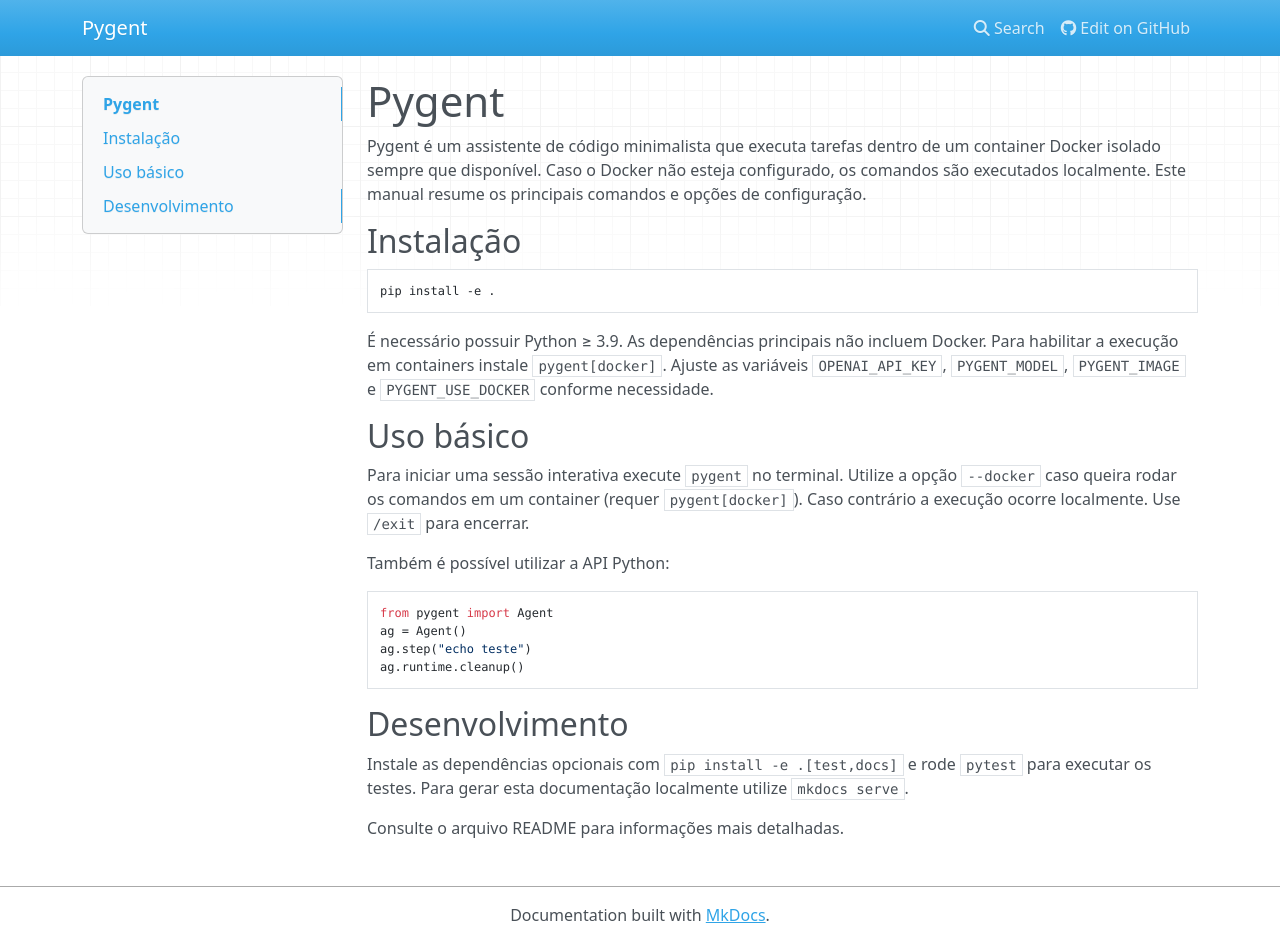
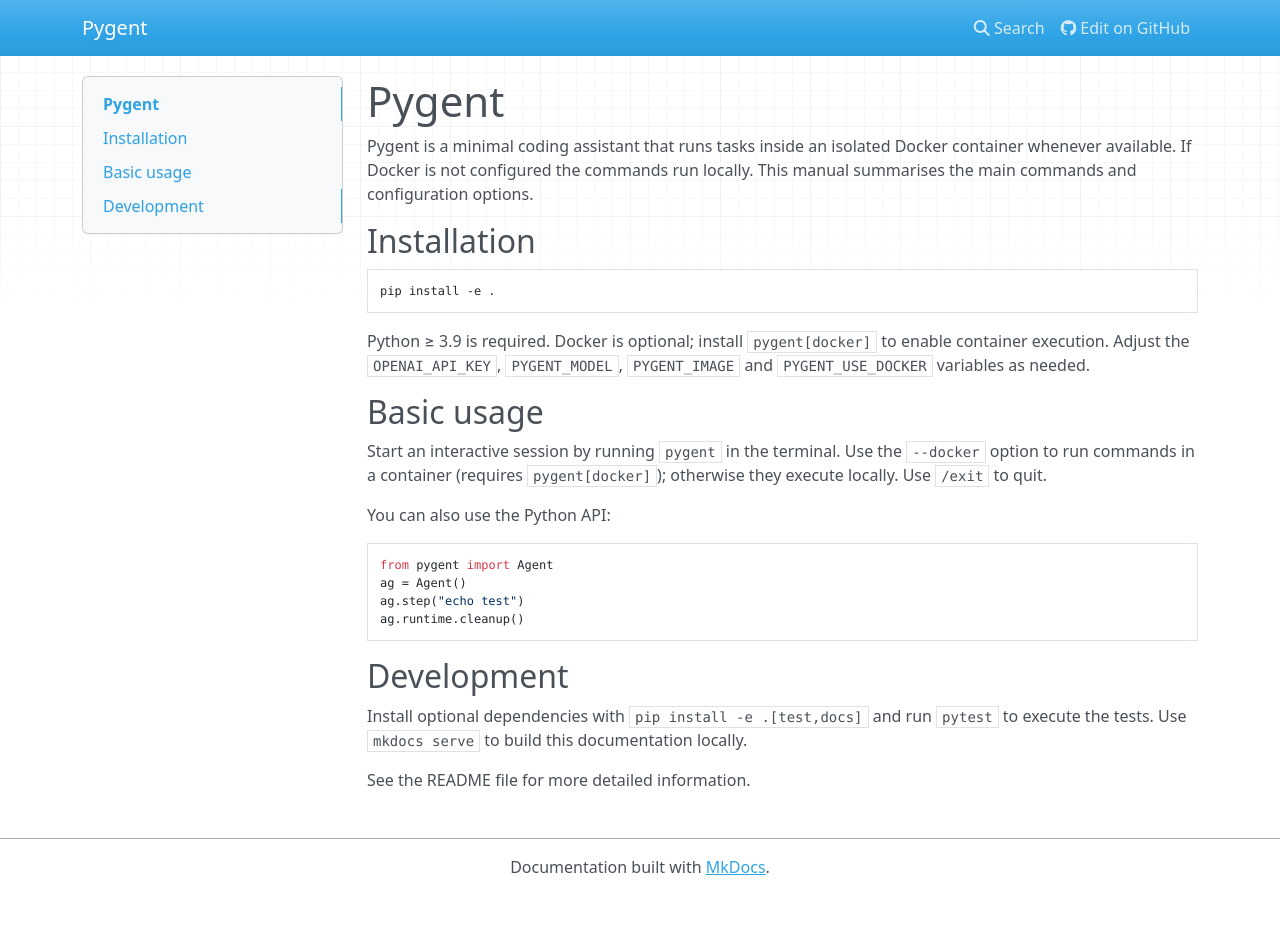
Before and after one commit to MarianoChaves/pygent, an MkDocs documentation site: the page built from docs/index.md, in a window 1280 px wide and 943 px high. Built offline with MkDocs 1.6.1, drawn with Linux system fonts in a browser that asks for light colours; nearby versions of some CDN libraries.

Commit message:
Translate docs and comments to English

````diff
--- a/docs/index.md
+++ b/docs/index.md
@@ -1,30 +1,30 @@
 # Pygent
 
-Pygent é um assistente de código minimalista que executa tarefas dentro de um container Docker isolado sempre que disponível. Caso o Docker não esteja configurado, os comandos são executados localmente. Este manual resume os principais comandos e opções de configuração.
+Pygent is a minimal coding assistant that runs tasks inside an isolated Docker container whenever available. If Docker is not configured the commands run locally. This manual summarises the main commands and configuration options.
 
-## Instalação
+## Installation
 
 ```bash
 pip install -e .
 ```
 
-É necessário possuir Python ≥ 3.9. As dependências principais não incluem Docker. Para habilitar a execução em containers instale `pygent[docker]`. Ajuste as variáveis `OPENAI_API_KEY`, `PYGENT_MODEL`, `PYGENT_IMAGE` e `PYGENT_USE_DOCKER` conforme necessidade.
+Python ≥ 3.9 is required. Docker is optional; install `pygent[docker]` to enable container execution. Adjust the `OPENAI_API_KEY`, `PYGENT_MODEL`, `PYGENT_IMAGE` and `PYGENT_USE_DOCKER` variables as needed.
 
-## Uso básico
+## Basic usage
 
-Para iniciar uma sessão interativa execute `pygent` no terminal. Utilize a opção `--docker` caso queira rodar os comandos em um container (requer `pygent[docker]`). Caso contrário a execução ocorre localmente. Use `/exit` para encerrar.
+Start an interactive session by running `pygent` in the terminal. Use the `--docker` option to run commands in a container (requires `pygent[docker]`); otherwise they execute locally. Use `/exit` to quit.
 
-Também é possível utilizar a API Python:
+You can also use the Python API:
 
 ```python
 from pygent import Agent
 ag = Agent()
-ag.step("echo teste")
+ag.step("echo test")
 ag.runtime.cleanup()
 ```
 
-## Desenvolvimento
+## Development
 
-Instale as dependências opcionais com `pip install -e .[test,docs]` e rode `pytest` para executar os testes. Para gerar esta documentação localmente utilize `mkdocs serve`.
+Install optional dependencies with `pip install -e .[test,docs]` and run `pytest` to execute the tests. Use `mkdocs serve` to build this documentation locally.
 
-Consulte o arquivo README para informações mais detalhadas.
+See the README file for more detailed information.
--- a/pygent/__init__.py
+++ b/pygent/__init__.py
@@ -1,4 +1,4 @@
-"""Pacote Pygent."""
+"""Pygent package."""
 from importlib import metadata as _metadata
 
 try:
````
Also changed, not shown: README.md (+34 -32 lines), pyproject.toml (+8 -7 lines), 6 other files.
